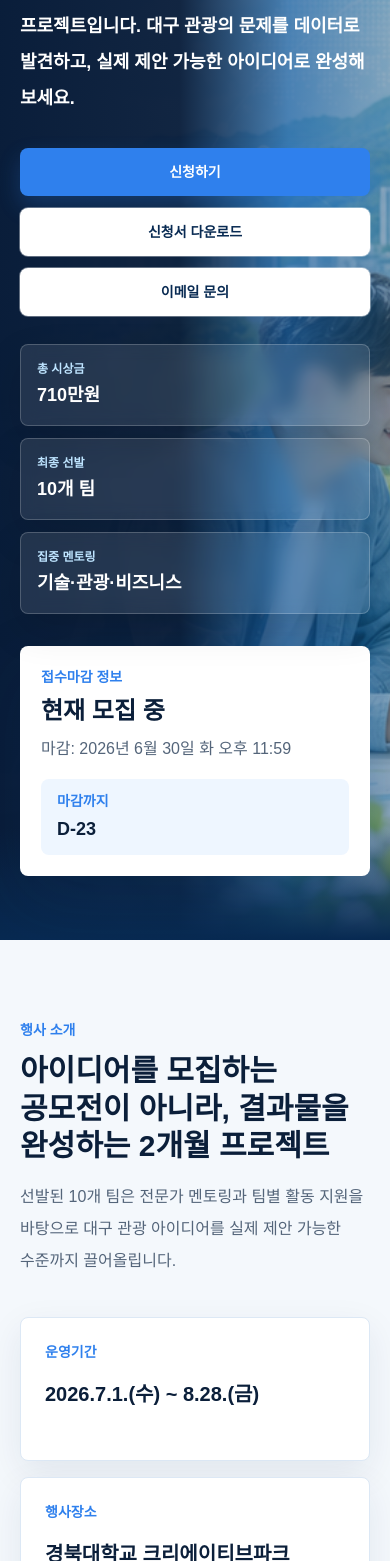
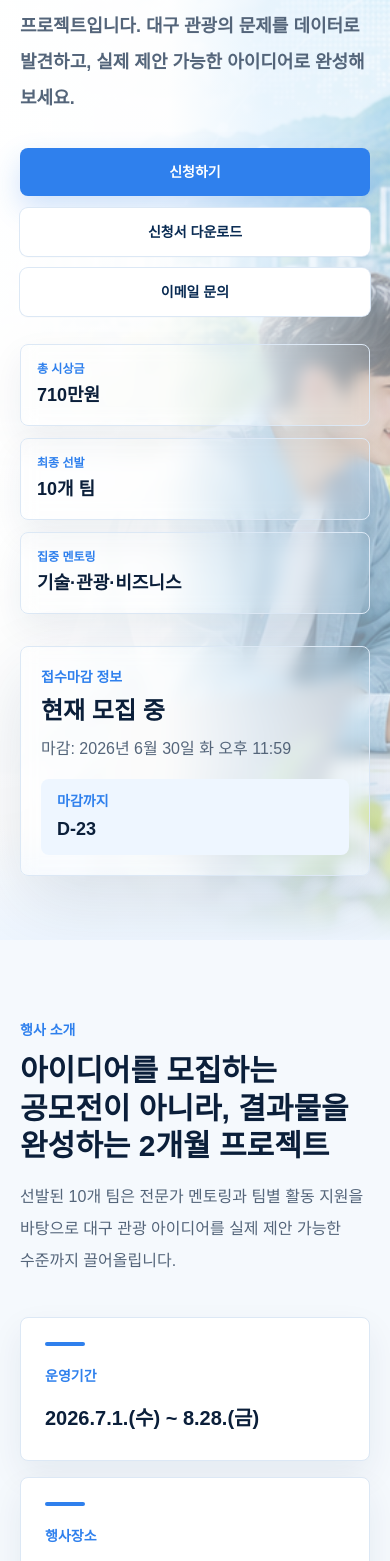
Before and after one commit to socialon7-svg/tour-hackathon-site, a Next.js app: page / in a window 390 px wide. Shown: the part 439-2000 px from the top of the page. Built offline with nearby package versions, Linux system fonts and the light colour scheme.

Commit message:
Brighten hero and refine card alignment

```diff
--- a/src/app/globals.css
+++ b/src/app/globals.css
@@ -13,7 +13,7 @@ html {
 
 body {
   margin: 0;
-  background: #f4f8fc;
+  background: #f5f9fd;
   color: #0b1f3a;
   font-family:
     Arial,
--- a/src/app/page.tsx
+++ b/src/app/page.tsx
@@ -85,8 +85,8 @@ function ActionLink({
 }) {
   const styles: Record<ButtonVariant, string> = {
     primary: "bg-sky text-white shadow-button hover:-translate-y-0.5 hover:bg-[#1d6fd6]",
-    secondary: "bg-white text-navy ring-1 ring-white/35 hover:-translate-y-0.5 hover:bg-[#f4f9ff]",
-    ghost: "bg-white text-ink ring-1 ring-line hover:-translate-y-0.5 hover:ring-sky/35",
+    secondary: "bg-white text-navy ring-1 ring-line shadow-sm hover:-translate-y-0.5 hover:bg-[#f4f9ff]",
+    ghost: "bg-white text-ink ring-1 ring-line shadow-sm hover:-translate-y-0.5 hover:ring-sky/35",
   };
 
   return (
@@ -102,8 +102,8 @@ function ActionLink({
 
 function MetricCard({ label, value }: { label: string; value: string }) {
   return (
-    <div className="rounded-lg border border-white/20 bg-white/10 px-4 py-4 text-white shadow-[0_16px_40px_rgba(0,0,0,0.12)] backdrop-blur">
-      <p className="text-xs font-extrabold text-skySoft">{label}</p>
+    <div className="rounded-lg border border-line bg-white/92 px-4 py-4 text-ink shadow-card backdrop-blur">
+      <p className="text-xs font-extrabold text-sky">{label}</p>
       <p className="mt-1 break-keep text-lg font-black">{value}</p>
     </div>
   );
@@ -112,6 +112,7 @@ function MetricCard({ label, value }: { label: string; value: string }) {
 function InfoCard({ label, value }: { label: string; value: string }) {
   return (
     <div className="min-h-36 rounded-lg border border-line bg-white p-6 shadow-card">
+      <div className="mb-5 h-1 w-10 rounded-full bg-sky" />
       <p className="text-sm font-extrabold text-sky">{label}</p>
       <p className="mt-4 break-keep text-xl font-black leading-8 text-ink">{value}</p>
     </div>
@@ -121,6 +122,7 @@ function InfoCard({ label, value }: { label: string; value: string }) {
 function BenefitCard({ title, description }: { title: string; description: string }) {
   return (
     <article className="rounded-lg border border-line bg-white p-6 shadow-card">
+      <div className="mb-5 h-1 w-10 rounded-full bg-sky" />
       <h3 className="break-keep text-xl font-black leading-7 text-ink">{title}</h3>
       <p className="mt-4 break-keep text-base leading-8 text-slate">{description}</p>
     </article>
@@ -161,12 +163,13 @@ function PrizeCard({ name, amount, count, featured = false }: { name: string; am
   return (
     <article
       className={`rounded-lg border p-6 shadow-card ${
-        featured ? "border-sky bg-navy text-white" : "border-line bg-white text-ink"
+        featured ? "border-sky bg-[#f7fbff] text-ink ring-1 ring-sky/15" : "border-line bg-white text-ink"
       }`}
     >
-      <p className={`text-sm font-extrabold ${featured ? "text-skySoft" : "text-sky"}`}>{count}</p>
+      <div className={`mb-5 h-1 w-10 rounded-full ${featured ? "bg-sky" : "bg-[#c7d9ee]"}`} />
+      <p className="text-sm font-extrabold text-sky">{count}</p>
       <h3 className="mt-3 text-xl font-black">{name}</h3>
-      <p className={`mt-5 text-4xl font-black ${featured ? "text-white" : "text-sky"}`}>{amount}</p>
+      <p className="mt-5 text-4xl font-black text-sky">{amount}</p>
     </article>
   );
 }
@@ -202,26 +205,26 @@ export default function Home() {
         </Container>
       </nav>
 
-      <section id="hero" className="relative isolate overflow-hidden bg-navy text-white">
+      <section id="hero" className="relative isolate overflow-hidden bg-[#eef6ff] text-ink">
         <Image
           src={event.heroImage}
           alt="대구 관광 빅데이터 해커톤을 표현한 대학 행사 이미지"
           fill
           priority
-          className="object-cover object-center opacity-60"
+          className="object-cover object-center opacity-80"
         />
-        <div className="absolute inset-0 bg-[linear-gradient(90deg,rgba(7,27,56,0.98)_0%,rgba(7,27,56,0.92)_46%,rgba(20,103,178,0.55)_74%,rgba(56,189,248,0.12)_100%)]" />
-        <div className="absolute inset-x-0 bottom-0 h-28 bg-gradient-to-t from-navy to-transparent" />
+        <div className="absolute inset-0 bg-[linear-gradient(90deg,rgba(255,255,255,0.98)_0%,rgba(255,255,255,0.94)_43%,rgba(235,246,255,0.76)_68%,rgba(235,246,255,0.3)_100%)]" />
+        <div className="absolute inset-x-0 bottom-0 h-28 bg-gradient-to-t from-[#eef6ff] to-transparent" />
 
         <Container className="relative flex min-h-[calc(100vh-76px)] flex-col justify-center py-16 sm:py-20">
           <div className="max-w-4xl">
-            <p className="inline-flex rounded-full border border-white/20 bg-white/10 px-4 py-2 text-sm font-extrabold text-skySoft backdrop-blur">
+            <p className="inline-flex rounded-full border border-line bg-white/90 px-4 py-2 text-sm font-extrabold text-sky shadow-sm backdrop-blur">
               {event.organizer} · {event.subtitle}
             </p>
             <h1 className="mt-7 max-w-[860px] break-keep text-[42px] font-black leading-[1.08] tracking-normal sm:text-6xl lg:text-[76px]">
               대구 관광 데이터를 활용한 지역혁신 해커톤
             </h1>
-            <p className="mt-7 max-w-2xl break-keep text-lg font-semibold leading-9 text-white/82 sm:text-xl">
+            <p className="mt-7 max-w-2xl break-keep text-lg font-semibold leading-9 text-slate sm:text-xl">
               {event.introduction}
             </p>
             <div className="mt-8 flex flex-col gap-3 sm:flex-row sm:flex-wrap">
@@ -242,7 +245,7 @@ export default function Home() {
 
           <div
             id="deadline"
-            className="mt-8 grid max-w-3xl gap-4 rounded-lg border border-white/20 bg-white p-5 text-ink shadow-soft sm:grid-cols-[1fr_auto] sm:items-center sm:p-6"
+            className="mt-8 grid max-w-3xl gap-4 rounded-lg border border-line bg-white/96 p-5 text-ink shadow-soft backdrop-blur sm:grid-cols-[1fr_auto] sm:items-center sm:p-6"
           >
             <div>
               <p className="text-sm font-extrabold text-sky">접수마감 정보</p>
@@ -295,6 +298,7 @@ export default function Home() {
         />
         <div className="mt-10 grid items-stretch gap-5 lg:grid-cols-[0.95fr_1.1fr_0.95fr]">
           <div className="rounded-lg border border-line bg-white p-6 shadow-card">
+            <div className="mb-5 h-1 w-10 rounded-full bg-sky" />
             <p className="text-sm font-extrabold text-sky">모집대상</p>
             <ul className="mt-5 space-y-4">
               {event.target.map((item) => (
@@ -306,10 +310,12 @@ export default function Home() {
             </ul>
           </div>
           <div className="rounded-lg bg-navy p-7 text-white shadow-soft">
+            <div className="mb-5 h-1 w-10 rounded-full bg-skySoft" />
             <p className="text-sm font-extrabold text-skySoft">대회 주제</p>
             <h2 className="mt-5 break-keep text-3xl font-black leading-[1.35]">{event.theme}</h2>
           </div>
           <div className="rounded-lg border border-line bg-white p-6 shadow-card">
+            <div className="mb-5 h-1 w-10 rounded-full bg-sky" />
             <p className="text-sm font-extrabold text-sky">활용 데이터</p>
             <ul className="mt-5 space-y-3">
               {event.dataSources.map((item) => (
--- a/tailwind.config.ts
+++ b/tailwind.config.ts
@@ -14,13 +14,13 @@ const config: Config = {
         mint: "#2F80ED",
         leaf: "#2A9D8F",
         coral: "#F59E0B",
-        paper: "#F4F8FC",
+        paper: "#F5F9FD",
         line: "#DCE8F5",
       },
       boxShadow: {
-        button: "0 10px 22px rgba(47, 128, 237, 0.24)",
-        card: "0 12px 36px rgba(8, 42, 82, 0.08)",
-        soft: "0 24px 70px rgba(8, 42, 82, 0.14)",
+        button: "0 12px 28px rgba(47, 128, 237, 0.22)",
+        card: "0 14px 34px rgba(8, 42, 82, 0.07)",
+        soft: "0 26px 72px rgba(8, 42, 82, 0.12)",
       },
     },
   },
```
